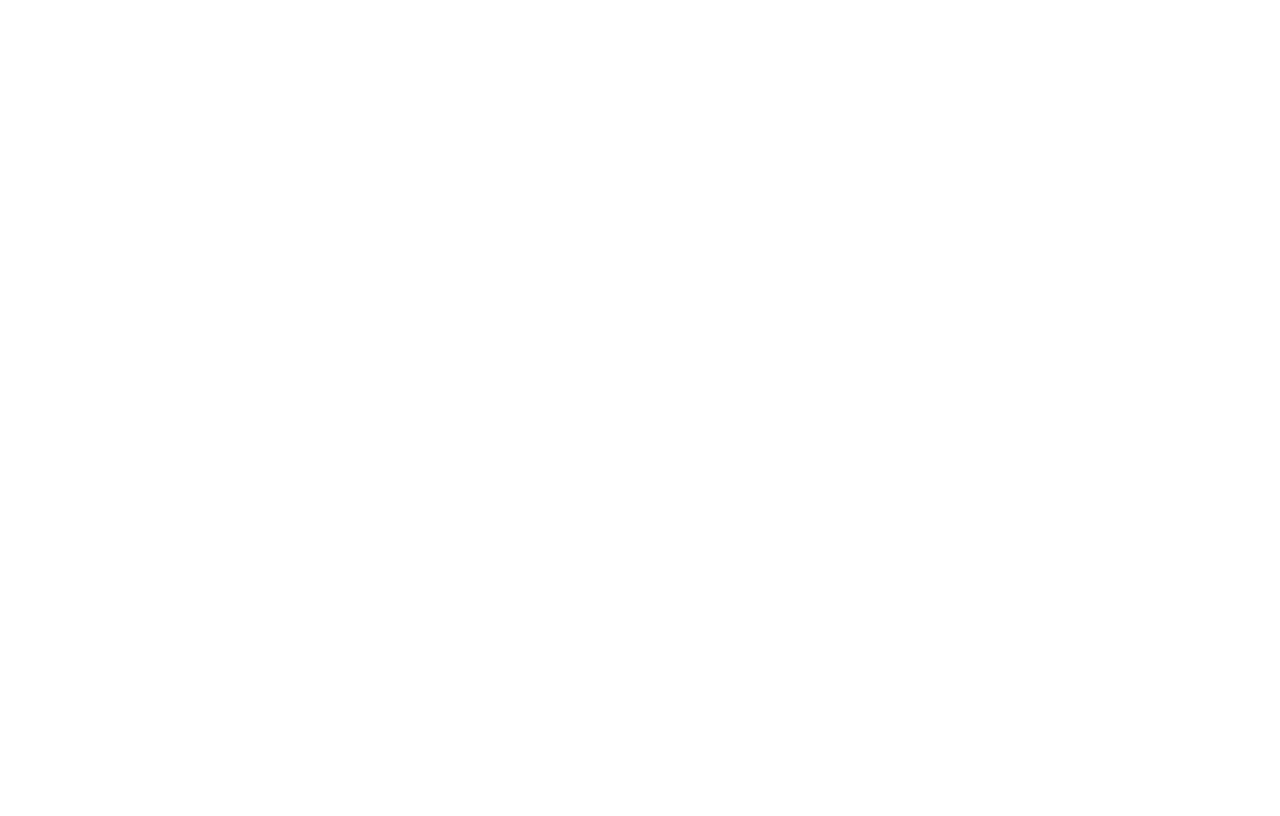
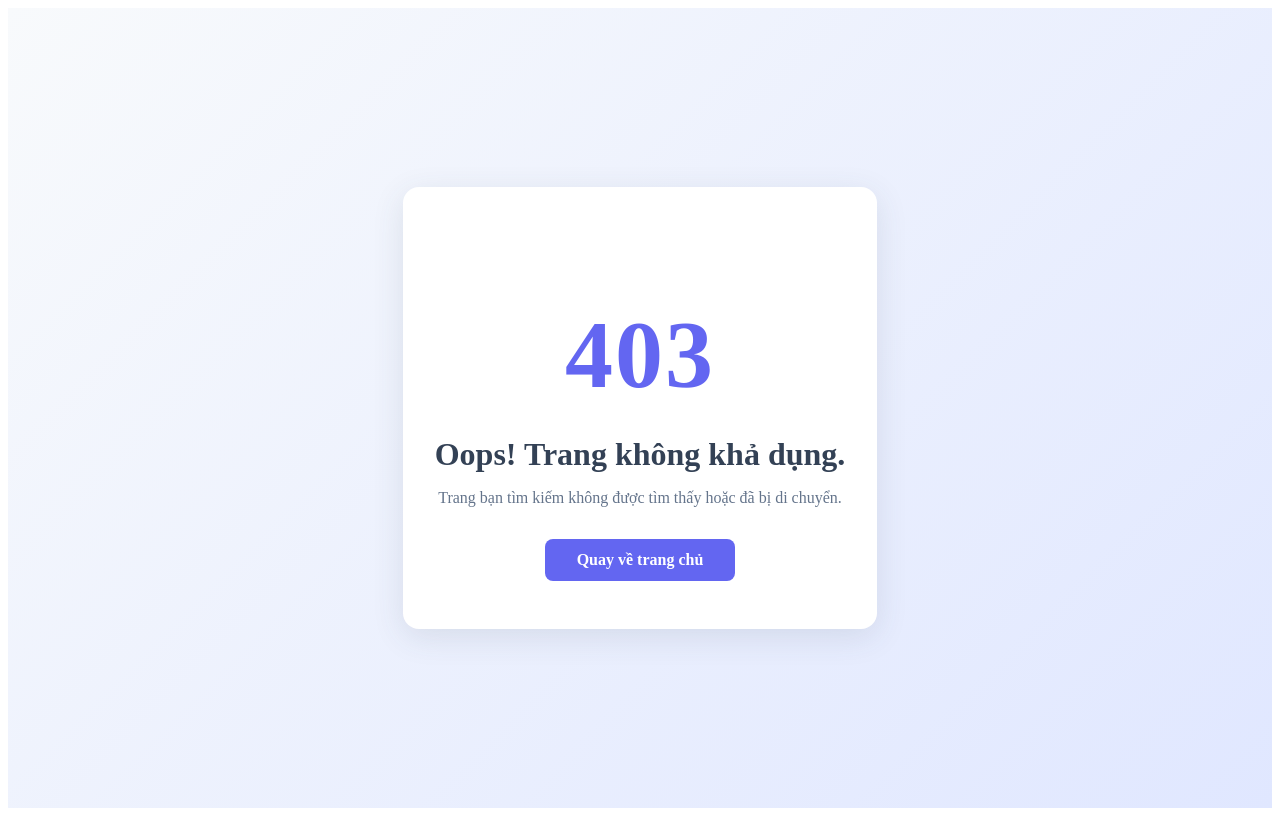
Before and after one commit to team-elearning/e-learning, a Vue app in the folder frontend/: page /403 in a window 1280 px wide. Before the commit this address had no page. Built offline with nearby package versions, Linux system fonts and the light colour scheme.

Commit message:
cap nhat co ban

```diff
--- a/frontend/src/router/index.ts
+++ b/frontend/src/router/index.ts
@@ -3,7 +3,6 @@ import { createRouter, createWebHistory } from 'vue-router';
 import type { RouteRecordRaw } from 'vue-router';
 
 const routes: RouteRecordRaw[] = [
-
 	{
 		path: '/login',
 		name: 'Login',
@@ -40,6 +39,21 @@ const routes: RouteRecordRaw[] = [
 		name: 'AdminUsers',
 		component: () => import('../views/admin/Users.vue'),
 	},
+	{
+		path: '/teacher/dashboard',
+		name: 'TeacherDashboard',
+		component: () => import('../views/teacher/TeacherDashboard.vue'),
+	},
+	{
+		path: '/403',
+		name: 'Forbidden',
+		component: () => import('../views/Forbidden.vue'),
+	},
+	{
+		path: '/:pathMatch(.*)*',
+		name: 'NotFound',
+		component: () => import('../views/NotFound.vue'),
+	},
 ];
 
 console.log('Router routes:', routes);
--- /dev/null
+++ b/frontend/src/views/Forbidden.vue
@@ -0,0 +1,66 @@
+<template>
+  <div class="not-found-container">
+    <div class="not-found-content">
+      <h1>403</h1>
+      <h2>Oops! Trang không khả dụng.</h2>
+      <p>Trang bạn tìm kiếm không được tìm thấy hoặc đã bị di chuyển.</p>
+      <router-link to="/" class="home-link">Quay về trang chủ</router-link>
+    </div>
+  </div>
+</template>
+
+<script setup>
+// Không cần script cho trang này
+</script>
+
+<style scoped>
+.not-found-container {
+  min-height: 100vh;
+  display: flex;
+  align-items: center;
+  justify-content: center;
+  background: linear-gradient(135deg, #f8fafc 0%, #e0e7ff 100%);
+}
+
+.not-found-content {
+  text-align: center;
+  background: #fff;
+  padding: 48px 32px;
+  border-radius: 16px;
+  box-shadow: 0 8px 32px rgba(60, 72, 88, 0.12);
+}
+
+.not-found-content h1 {
+  font-size: 6rem;
+  color: #6366f1;
+  margin-bottom: 0.5rem;
+  font-weight: 800;
+  letter-spacing: 2px;
+}
+
+.not-found-content h2 {
+  font-size: 2rem;
+  color: #334155;
+  margin-bottom: 1rem;
+}
+
+.not-found-content p {
+  color: #64748b;
+  margin-bottom: 2rem;
+}
+
+.home-link {
+  display: inline-block;
+  padding: 12px 32px;
+  background: #6366f1;
+  color: #fff;
+  border-radius: 8px;
+  text-decoration: none;
+  font-weight: 600;
+  transition: background 0.2s;
+}
+
+.home-link:hover {
+  background: #4f46e5;
+}
+</style>
--- /dev/null
+++ b/frontend/src/views/NotFound.vue
@@ -0,0 +1,66 @@
+<template>
+  <div class="not-found-container">
+    <div class="not-found-content">
+      <h1>404</h1>
+      <h2>Oops! Trang không tồn tại.</h2>
+      <p>Trang bạn tìm kiếm không được tìm thấy hoặc đã bị di chuyển.</p>
+      <router-link to="/" class="home-link">Quay về trang chủ</router-link>
+    </div>
+  </div>
+</template>
+
+<script setup>
+// Không cần script cho trang này
+</script>
+
+<style scoped>
+.not-found-container {
+  min-height: 100vh;
+  display: flex;
+  align-items: center;
+  justify-content: center;
+  background: linear-gradient(135deg, #f8fafc 0%, #e0e7ff 100%);
+}
+
+.not-found-content {
+  text-align: center;
+  background: #fff;
+  padding: 48px 32px;
+  border-radius: 16px;
+  box-shadow: 0 8px 32px rgba(60, 72, 88, 0.12);
+}
+
+.not-found-content h1 {
+  font-size: 6rem;
+  color: #6366f1;
+  margin-bottom: 0.5rem;
+  font-weight: 800;
+  letter-spacing: 2px;
+}
+
+.not-found-content h2 {
+  font-size: 2rem;
+  color: #334155;
+  margin-bottom: 1rem;
+}
+
+.not-found-content p {
+  color: #64748b;
+  margin-bottom: 2rem;
+}
+
+.home-link {
+  display: inline-block;
+  padding: 12px 32px;
+  background: #6366f1;
+  color: #fff;
+  border-radius: 8px;
+  text-decoration: none;
+  font-weight: 600;
+  transition: background 0.2s;
+}
+
+.home-link:hover {
+  background: #4f46e5;
+}
+</style>
--- /dev/null
+++ b/frontend/src/views/teacher/TeacherDashboard.vue
@@ -0,0 +1,6 @@
+<template>
+  <div>Teacher Dashboard</div>
+</template>
+<script setup lang="ts">
+// Đây là trang dành cho giáo viên. Bạn có thể bổ sung các chức năng quản lý lớp, bài giảng, v.v.
+</script>
```
